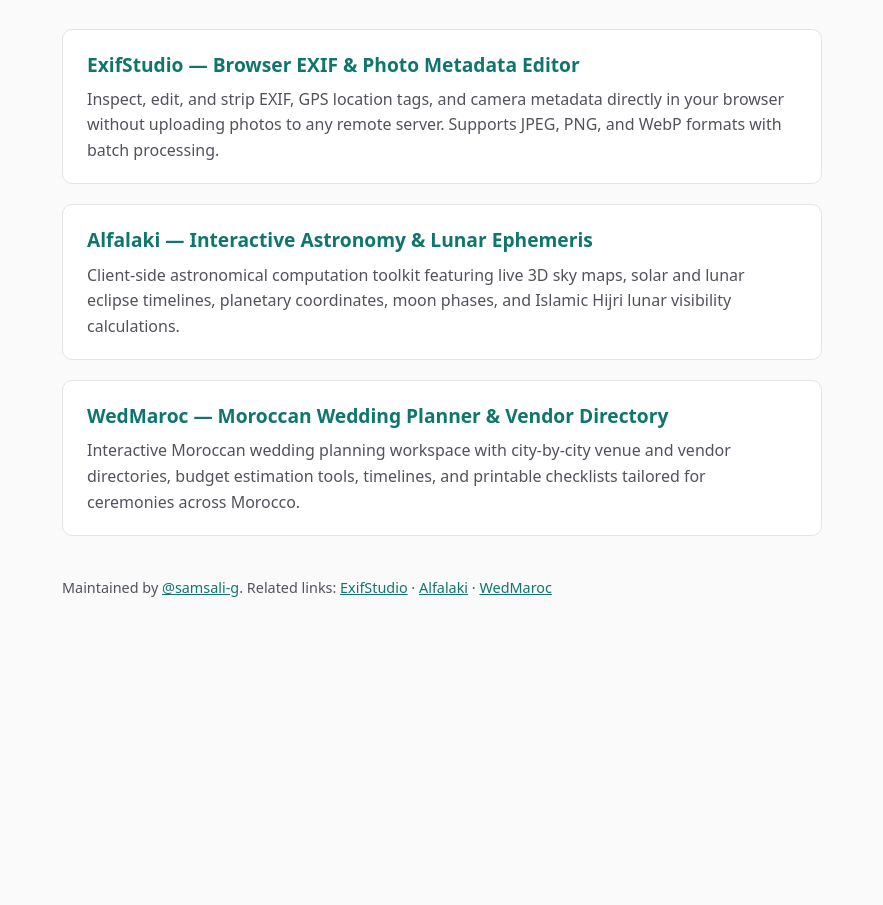
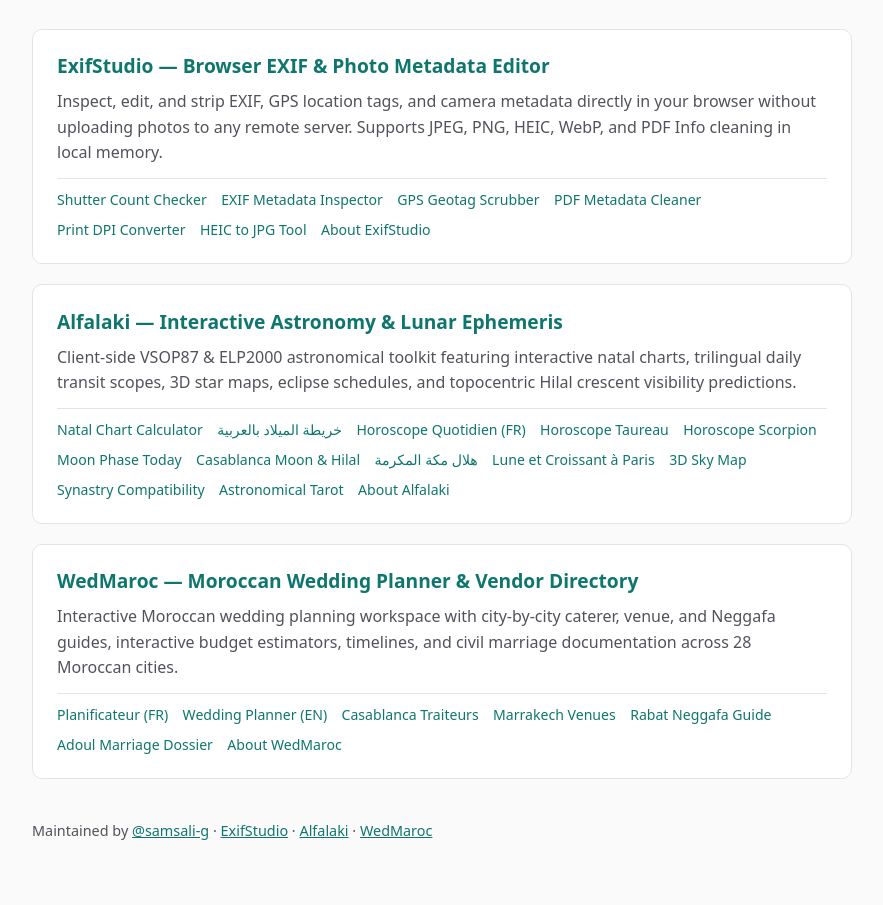
Before and after one commit to samsali-g/samsali-g.github.io, a plain HTML site: page index.html in a window 1280 px wide. Shown: the part 162-1067 px from the top of the page, without its empty margins (198-1081 px from the left). Before the commit the page ends 824 px from the top, so only its background shows below. Drawn offline with Linux system fonts and the light colour scheme.

Commit message:
feat(links): add crawlable deep tool and city page anchors across utilities

```diff
--- a/index.html
+++ b/index.html
@@ -5,7 +5,7 @@
   <meta name="viewport" content="width=device-width, initial-scale=1.0">
   <meta name="robots" content="index, follow">
   <title>Open Browser-First Static Web Utilities</title>
-  <meta name="description" content="Three free, zero-signup, browser-first static web applications deployed on Cloudflare Pages: ExifStudio, Alfalaki, and WedMaroc.">
+  <meta name="description" content="Directory of independent client-side web applications for imaging privacy, interactive astronomical ephemeris, and regional event budgeting.">
   <style>
     :root {
       color-scheme: light dark;
@@ -31,7 +31,7 @@
       background: var(--bg);
       color: var(--fg);
       line-height: 1.6;
-      max-width: 760px;
+      max-width: 820px;
       margin: 0 auto;
       padding: 3rem 1.25rem;
     }
@@ -41,13 +41,24 @@
       background: var(--card);
       border: 1px solid var(--border);
       border-radius: 10px;
-      padding: 1.25rem 1.5rem;
+      padding: 1.35rem 1.5rem;
       margin-bottom: 1.25rem;
     }
-    .card h2 { margin: 0 0 0.4rem; font-size: 1.2rem; }
+    .card h2 { margin: 0 0 0.45rem; font-size: 1.2rem; }
     .card a { color: var(--accent); font-weight: 600; text-decoration: none; }
     .card a:hover { text-decoration: underline; }
-    .card p { margin: 0.4rem 0 0; color: var(--muted); }
+    .card p { margin: 0.4rem 0 0.75rem; color: var(--muted); }
+    .deep-links {
+      display: flex;
+      flex-wrap: wrap;
+      gap: 0.45rem 0.9rem;
+      list-style: none;
+      padding: 0.65rem 0 0;
+      margin: 0;
+      border-top: 1px solid var(--border);
+      font-size: 0.88rem;
+    }
+    .deep-links a { font-weight: 500; }
     footer { margin-top: 2.5rem; font-size: 0.9rem; color: var(--muted); }
     footer a { color: var(--accent); }
   </style>
@@ -61,25 +72,58 @@
   <main>
     <article class="card">
       <h2><a href="https://www.exifstudio.online">ExifStudio — Browser EXIF &amp; Photo Metadata Editor</a></h2>
-      <p>Inspect, edit, and strip EXIF, GPS location tags, and camera metadata directly in your browser without uploading photos to any remote server. Supports JPEG, PNG, and WebP formats with batch processing.</p>
+      <p>Inspect, edit, and strip EXIF, GPS location tags, and camera metadata directly in your browser without uploading photos to any remote server. Supports JPEG, PNG, HEIC, WebP, and PDF Info cleaning in local memory.</p>
+      <ul class="deep-links">
+        <li><a href="https://www.exifstudio.online/shutter-count">Shutter Count Checker</a></li>
+        <li><a href="https://www.exifstudio.online/inspector">EXIF Metadata Inspector</a></li>
+        <li><a href="https://www.exifstudio.online/geotag-photos">GPS Geotag Scrubber</a></li>
+        <li><a href="https://www.exifstudio.online/pdf-metadata">PDF Metadata Cleaner</a></li>
+        <li><a href="https://www.exifstudio.online/dpi-converter">Print DPI Converter</a></li>
+        <li><a href="https://www.exifstudio.online/heic-to-jpg">HEIC to JPG Tool</a></li>
+        <li><a href="https://www.exifstudio.online/about">About ExifStudio</a></li>
+      </ul>
     </article>
 
     <article class="card">
       <h2><a href="https://alfalaki.space">Alfalaki — Interactive Astronomy &amp; Lunar Ephemeris</a></h2>
-      <p>Client-side astronomical computation toolkit featuring live 3D sky maps, solar and lunar eclipse timelines, planetary coordinates, moon phases, and Islamic Hijri lunar visibility calculations.</p>
+      <p>Client-side VSOP87 &amp; ELP2000 astronomical toolkit featuring interactive natal charts, trilingual daily transit scopes, 3D star maps, eclipse schedules, and topocentric Hilal crescent visibility predictions.</p>
+      <ul class="deep-links">
+        <li><a href="https://alfalaki.space/natal/">Natal Chart Calculator</a></li>
+        <li><a href="https://alfalaki.space/ar/natal/">خريطة الميلاد بالعربية</a></li>
+        <li><a href="https://alfalaki.space/fr/horoscope/">Horoscope Quotidien (FR)</a></li>
+        <li><a href="https://alfalaki.space/fr/horoscope/taurus/">Horoscope Taureau</a></li>
+        <li><a href="https://alfalaki.space/fr/horoscope/scorpio/">Horoscope Scorpion</a></li>
+        <li><a href="https://alfalaki.space/moon-today/">Moon Phase Today</a></li>
+        <li><a href="https://alfalaki.space/moon-today/casablanca/">Casablanca Moon &amp; Hilal</a></li>
+        <li><a href="https://alfalaki.space/ar/moon-today/mecca/">هلال مكة المكرمة</a></li>
+        <li><a href="https://alfalaki.space/fr/moon-today/paris/">Lune et Croissant à Paris</a></li>
+        <li><a href="https://alfalaki.space/sky-map/">3D Sky Map</a></li>
+        <li><a href="https://alfalaki.space/compatibility/">Synastry Compatibility</a></li>
+        <li><a href="https://alfalaki.space/tarot/">Astronomical Tarot</a></li>
+        <li><a href="https://alfalaki.space/about/">About Alfalaki</a></li>
+      </ul>
     </article>
 
     <article class="card">
       <h2><a href="https://www.wedmaroc.com">WedMaroc — Moroccan Wedding Planner &amp; Vendor Directory</a></h2>
-      <p>Interactive Moroccan wedding planning workspace with city-by-city venue and vendor directories, budget estimation tools, timelines, and printable checklists tailored for ceremonies across Morocco.</p>
+      <p>Interactive Moroccan wedding planning workspace with city-by-city caterer, venue, and Neggafa guides, interactive budget estimators, timelines, and civil marriage documentation across 28 Moroccan cities.</p>
+      <ul class="deep-links">
+        <li><a href="https://www.wedmaroc.com/fr/">Planificateur (FR)</a></li>
+        <li><a href="https://www.wedmaroc.com/en/">Wedding Planner (EN)</a></li>
+        <li><a href="https://www.wedmaroc.com/casablanca/traiteur">Casablanca Traiteurs</a></li>
+        <li><a href="https://www.wedmaroc.com/marrakech/salle-des-fetes">Marrakech Venues</a></li>
+        <li><a href="https://www.wedmaroc.com/rabat/neggafa">Rabat Neggafa Guide</a></li>
+        <li><a href="https://www.wedmaroc.com/blog/documents-mariage-adoul-maroc-2026">Adoul Marriage Dossier</a></li>
+        <li><a href="https://www.wedmaroc.com/about">About WedMaroc</a></li>
+      </ul>
     </article>
   </main>
 
   <footer>
-    <p>Maintained by <a href="https://github.com/samsali-g">@samsali-g</a>. Related links:
-      <a href="https://www.exifstudio.online">ExifStudio</a> ·
-      <a href="https://alfalaki.space">Alfalaki</a> ·
-      <a href="https://www.wedmaroc.com">WedMaroc</a>
+    <p>Maintained by <a href="https://github.com/samsali-g">@samsali-g</a> ·
+      <a href="https://www.exifstudio.online/inspector">ExifStudio</a> ·
+      <a href="https://alfalaki.space/natal/">Alfalaki</a> ·
+      <a href="https://www.wedmaroc.com/fr/">WedMaroc</a>
     </p>
   </footer>
 </body>
```
